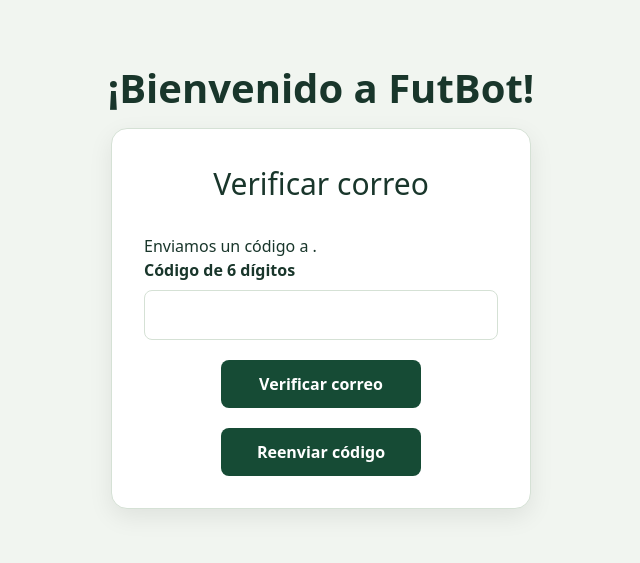
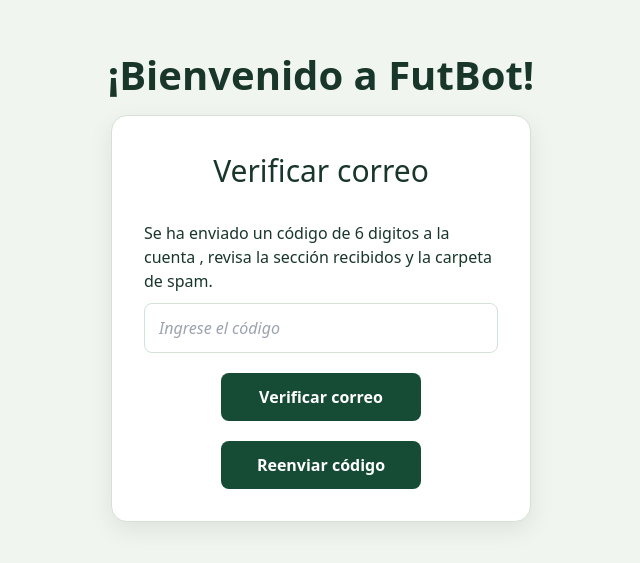
Before and after one commit to grupo-i-s-s/FutBot-I.S.S, a React (Vite) app in the folder frontend/: page /verificar-email in a window 1280 px wide. Shown: the part 117-680 px from the top of the page, without its empty margins (319-959 px from the left). Built offline with nearby package versions, Linux system fonts and the light colour scheme.

Commit message:
Cambio el aspecto visual del formulario

```diff
--- a/frontend/src/features/register/RegisterPage.css
+++ b/frontend/src/features/register/RegisterPage.css
@@ -10,7 +10,8 @@
 .main-page-title {
     font-size: 40px;
     color: #19362b;
-    margin-bottom: 40px; /* Separación entre el título y las tarjetas */
+    margin-bottom: 40px;
+    /* Separación entre el título y las tarjetas */
     text-align: center;
     font-weight: bold;
 }
@@ -34,6 +35,7 @@
 
 .formulary-box {
     margin-bottom: 20px;
+    margin-top: 10px;
 }
 
 .formulary-box label {
--- a/frontend/src/features/register/VerifyEmailPage.jsx
+++ b/frontend/src/features/register/VerifyEmailPage.jsx
@@ -58,10 +58,8 @@ export default function VerifyEmailPage() {
                     </>
                 ) : (
                     <form onSubmit={handleVerify}>
-                        <p>Enviamos un código a <strong>{email}</strong>.</p>
-
+                        <p>Se ha enviado un código de 6 digitos a la cuenta <strong>{email}</strong>, revisa la sección recibidos y la carpeta de spam.</p>
                         <div className="formulary-box">
-                            <label htmlFor="verification-code">Código de 6 dígitos</label>
                             <input
                                 id="verification-code"
                                 type="text"
@@ -70,6 +68,7 @@ export default function VerifyEmailPage() {
                                 pattern="[0-9]{6}"
                                 maxLength={6}
                                 value={code}
+                                placeholder="Ingrese el código"
                                 onChange={(event) => setCode(event.target.value.replace(/\D/g, ''))}
                                 required
                             />
```
